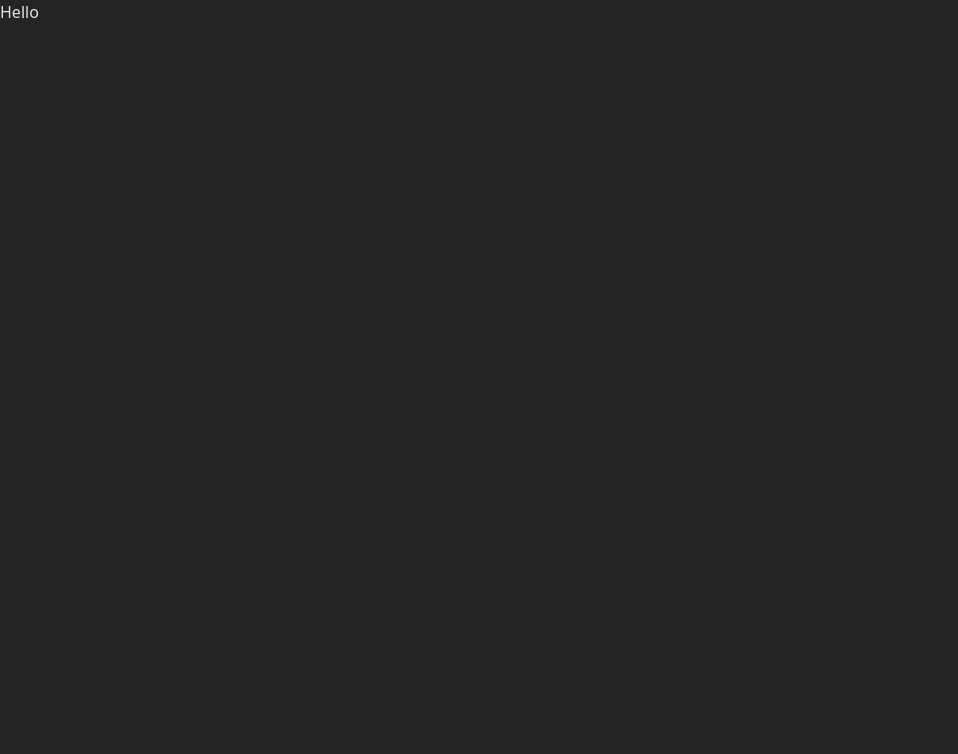
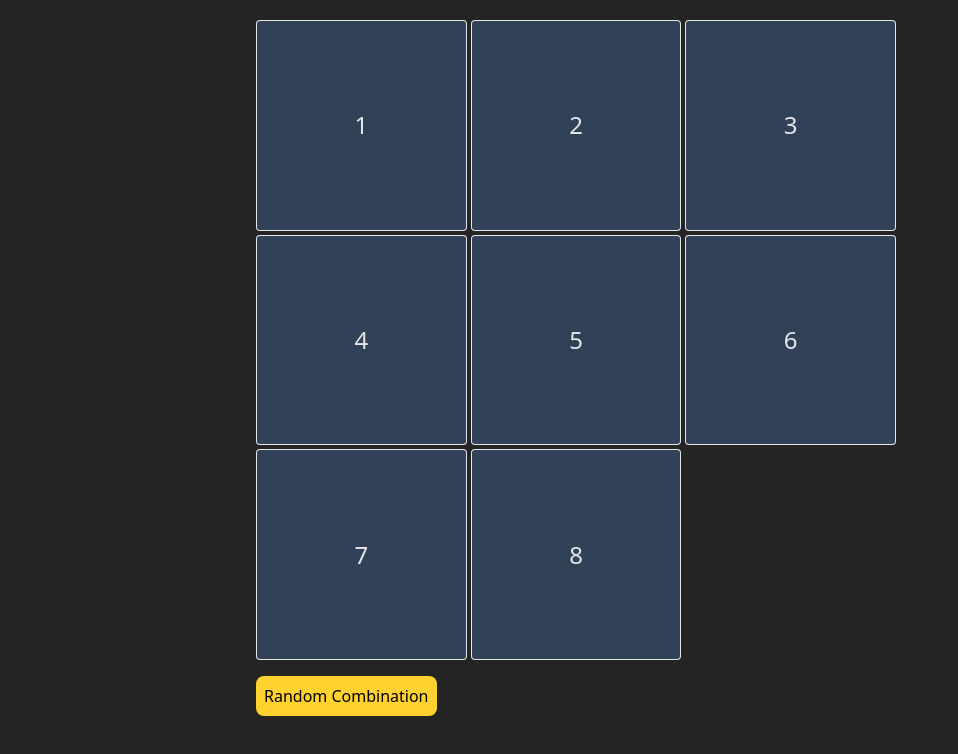
Before and after one commit to ucrboi/cs205_project01, a React (Vite) app: page / in a window 1280 px wide. Shown: the top 754 px of the page, without its empty margins (0-958 px from the left). Built offline with nearby package versions, Linux system fonts and the light colour scheme.

Commit message:
Add board and random order generation
The random order generated is guarenteed to be solvable

```diff
--- a/src/App.tsx
+++ b/src/App.tsx
@@ -1,5 +1,23 @@
+import { useState } from "react";
+import Board from "./components/Board";
+import ControlPanel from "./components/ControlPanel";
+
+const finalState = [1, 2, 3, 4, 5, 6, 7, 8, -1];
+
 function App() {
-  return <div>Hello</div>;
+  const [boardState, setBoardState] = useState(finalState);
+  return (
+    <div className="w-screen h-screen p-5 md:px-[20%] flex flex-col gap-y-4">
+      <Board
+        n={Math.ceil(Math.sqrt(boardState.length))}
+        boardState={boardState}
+      />
+      <ControlPanel
+        n={Math.ceil(Math.sqrt(boardState.length))}
+        setBoardState={setBoardState}
+      />
+    </div>
+  );
 }
 
 export default App;
--- /dev/null
+++ b/src/components/Board.tsx
@@ -0,0 +1,44 @@
+import { useState, useEffect } from "react";
+
+interface BoardProps {
+  n: number;
+  boardState: number[];
+}
+
+function Board({ n, boardState }: BoardProps) {
+  const [boardSize, setBoardSize] = useState<number>(n);
+
+  useEffect(() => {
+    setBoardSize(n);
+  }, [n]);
+
+  return (
+    <div
+      className={`grid ${
+        boardSize === 3 ? "grid-cols-3" : "grid-cols-4"
+      } gap-1 w-[50vw] aspect-square`}
+    >
+      {boardState.map((t) => {
+        if (t === -1) {
+          return (
+            <div
+              key={t}
+              className="rounded-sm h-full w-full flex items-center justify-center"
+            ></div>
+          );
+        }
+
+        return (
+          <div
+            key={t}
+            className="border rounded-sm h-full w-full flex items-center justify-center bg-slate-700 text-2xl text-bold"
+          >
+            {t}
+          </div>
+        );
+      })}
+    </div>
+  );
+}
+
+export default Board;
--- /dev/null
+++ b/src/components/ControlPanel.tsx
@@ -0,0 +1,27 @@
+import { Dispatch, SetStateAction } from "react";
+import randomOrderGenerator from "../utils/randomOrderGenerator";
+
+interface ControlPanelProps {
+  n: number;
+  setBoardState: Dispatch<SetStateAction<number[]>>;
+}
+
+function ControlPanel({ n, setBoardState }: ControlPanelProps) {
+  return (
+    <form>
+      <button
+        className="p-2 rounded-lg cursor-pointer bg-amber-300 disabled:bg-amber-200 disabled:cursor-not-allowed text-black"
+        onClick={(e) => {
+          e.preventDefault();
+          const arr = randomOrderGenerator(n);
+          setBoardState([...arr]);
+        }}
+        disabled={false}
+      >
+        Random Combination
+      </button>
+    </form>
+  );
+}
+
+export default ControlPanel;
--- /dev/null
+++ b/src/utils/randomOrderGenerator.ts
@@ -0,0 +1,41 @@
+// https://www.cs.princeton.edu/courses/archive/spring21/cos226/assignments/8puzzle/specification.php
+function isSolvable(arr: number[]): boolean {
+  const blankIndex = arr.findIndex((el) => el === -1);
+  const boardSize = Math.sqrt(arr.length);
+  const res = arr.filter((el) => el !== -1);
+
+  let inversions = 0;
+  for (let i = 0; i < res.length; i++) {
+    for (let j = i + 1; j < res.length; j++) {
+      if (res[i] > res[j]) {
+        inversions++;
+      }
+    }
+  }
+
+  if (boardSize % 2 !== 0) {
+    // Odd board size
+    return inversions % 2 === 0;
+  } else {
+    //Even board size
+    return (inversions + Math.floor(blankIndex / boardSize)) % 2 === 0;
+  }
+}
+
+function randomOrderGenerator(length: number) {
+  const arr = Array.from({ length: length * length - 1 }, (_, i) => i + 1);
+  arr.push(-1);
+  let solvable = false;
+
+  while (!solvable) {
+    for (let i = arr.length - 1; i > 0; i--) {
+      const j = Math.floor(Math.random() * (i + 1));
+      [arr[i], arr[j]] = [arr[j], arr[i]];
+    }
+    solvable = isSolvable(arr);
+  }
+
+  return arr;
+}
+
+export default randomOrderGenerator;
```
